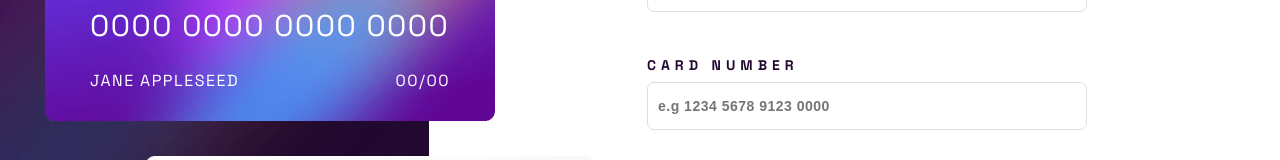
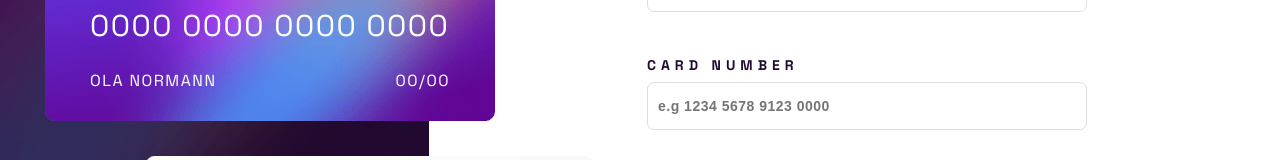
Before and after one commit to eivindsimonsen/interactive-card, a React (Vite) app: page / in a window 1280 px wide. Shown: the part 259-419 px from the top of the page. Built offline with nearby package versions, Linux system fonts and the light colour scheme.

Commit message:
Changed placeholder name

```diff
--- a/src/components/cards/FrontCard.jsx
+++ b/src/components/cards/FrontCard.jsx
@@ -24,7 +24,7 @@ function FrontCard() {
       <div className="front-card-details">
         <p className="front-card-account-number">{cardNumber ? cardNumber : "0000 0000 0000 0000"}</p>
         <div className="front-card-name-exp">
-          <p>{name ? name : "Jane Appleseed"}</p>
+          <p>{name ? name : "Ola Normann"}</p>
           <p>
             {expMonth ? expMonth : "00"}/{expYear ? expYear : "00"}
           </p>
```
